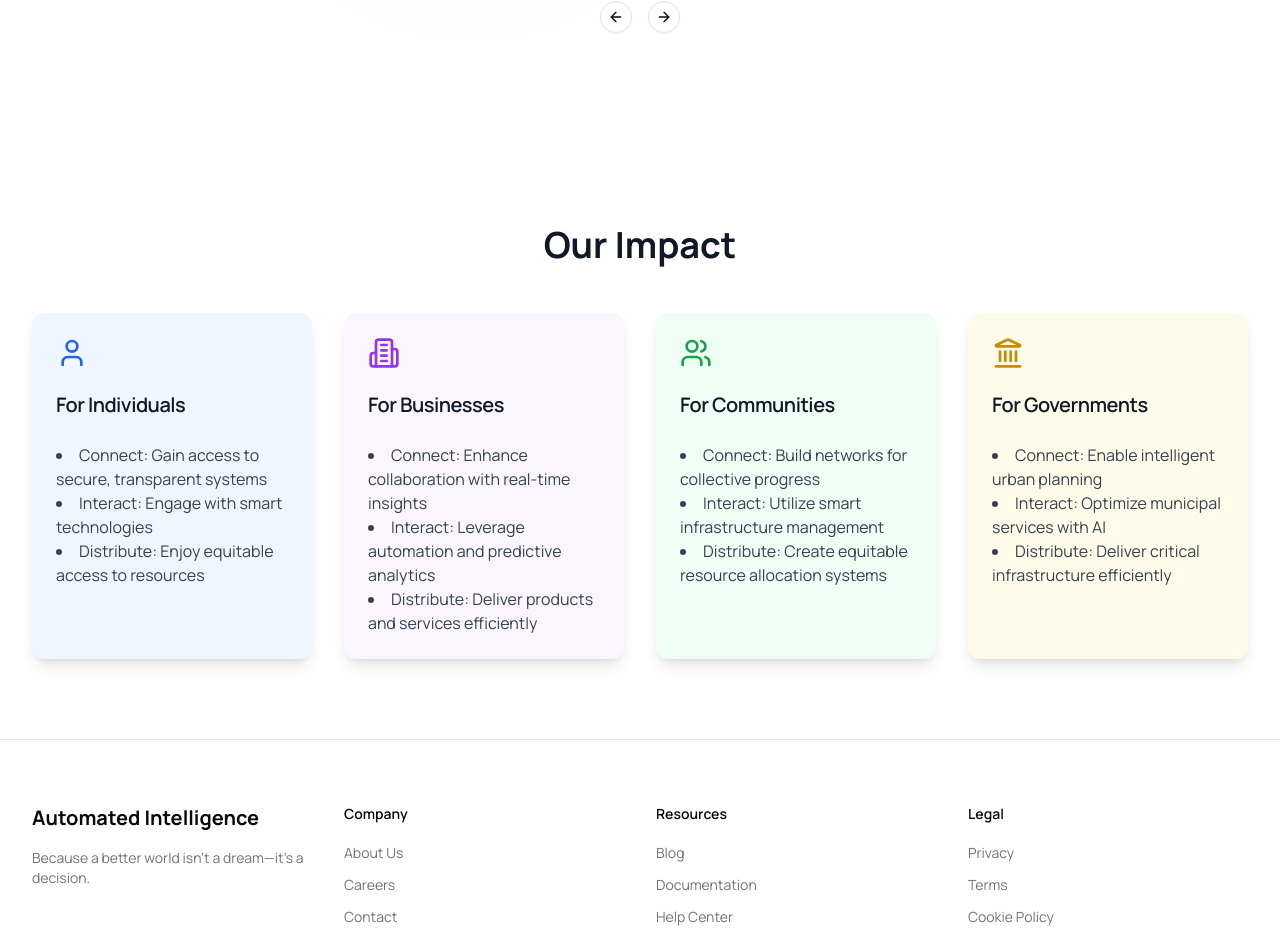
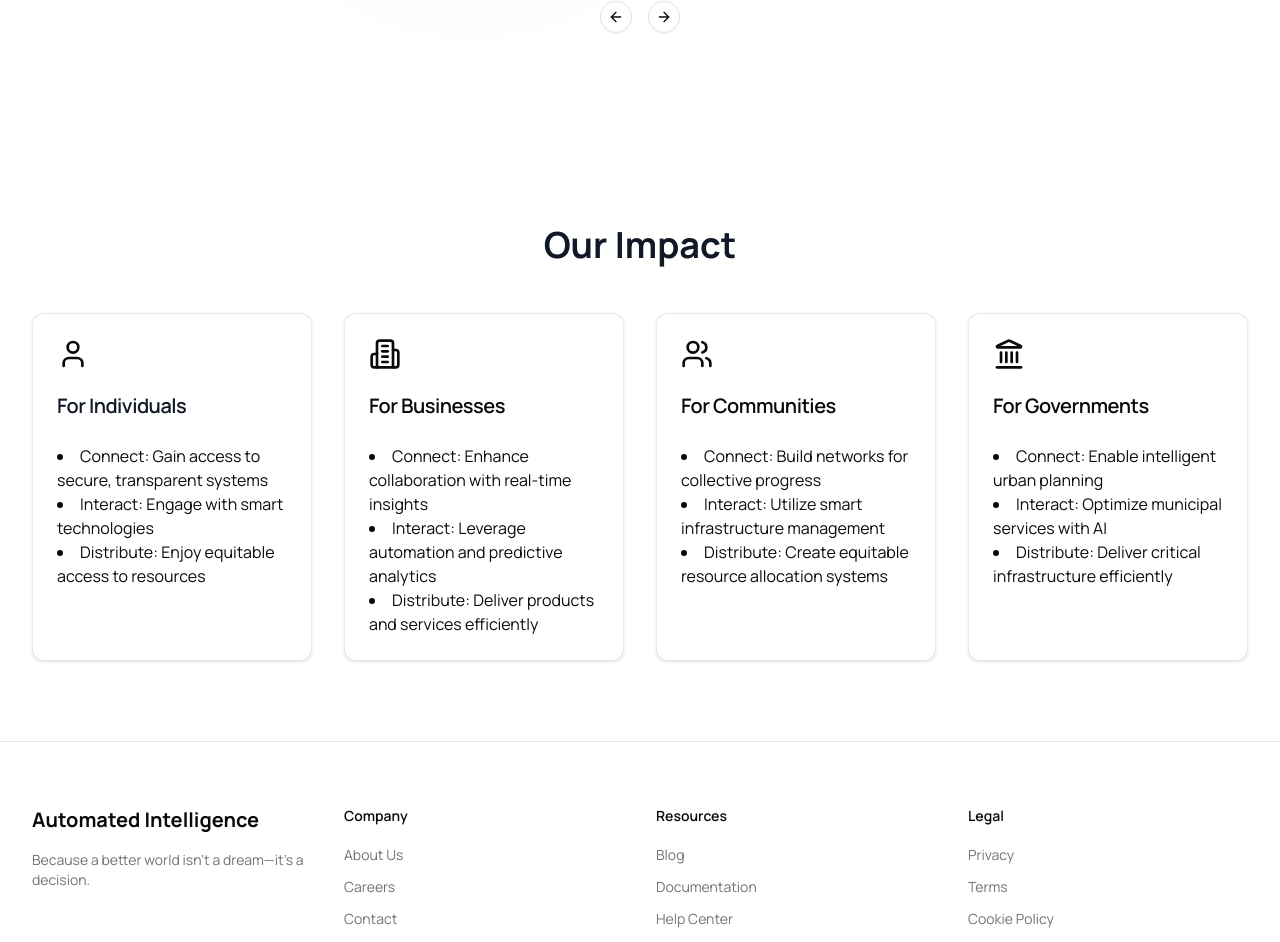
Before and after one commit to whoisrobb/automatedi, a Next.js app: page / in a window 1280 px wide. Shown: the part 2867-3809 px from the top of the page. Built offline with nearby package versions, Linux system fonts and the light colour scheme.

Commit message:
refactor: Refactor Impact section cards for improved styling and consistency

```diff
--- a/src/components/sections/impact.tsx
+++ b/src/components/sections/impact.tsx
@@ -3,56 +3,56 @@ import { User, Building2, Users, Landmark } from "lucide-react"
 
 export default function Impact() {
   return (
-    <section className="w-full py-20 bg-white">
+    <section className="w-full py-20">
       <div className="container mx-auto px-4 sm:px-6 lg:px-8">
         <h2 className="text-4xl font-bold text-center text-gray-900 mb-12">Our Impact</h2>
         <div className="grid grid-cols-1 md:grid-cols-2 lg:grid-cols-4 gap-8">
-          <Card className="bg-blue-50 border-none shadow-lg hover:shadow-xl transition-shadow duration-300">
+          <Card className="group hover:shadow-lg transition-all duration-300 bg-card/50 backdrop-blur-sm border-primary/10 overflow-hidden">
             <CardHeader>
-              <User className="w-8 h-8 text-blue-600 mb-4" />
+              <User className="w-8 h-8 mb-4" />
               <CardTitle className="text-xl font-semibold text-gray-900">For Individuals</CardTitle>
             </CardHeader>
             <CardContent>
-              <ul className="list-disc list-inside text-gray-700">
+              <ul className="list-disc list-inside">
                 <li>Connect: Gain access to secure, transparent systems</li>
                 <li>Interact: Engage with smart technologies</li>
                 <li>Distribute: Enjoy equitable access to resources</li>
               </ul>
             </CardContent>
           </Card>
-          <Card className="bg-purple-50 border-none shadow-lg hover:shadow-xl transition-shadow duration-300">
+          <Card className="group hover:shadow-lg transition-all duration-300 bg-card/50 backdrop-blur-sm border-primary/10 overflow-hidden">
             <CardHeader>
-              <Building2 className="w-8 h-8 text-purple-600 mb-4" />
-              <CardTitle className="text-xl font-semibold text-gray-900">For Businesses</CardTitle>
+              <Building2 className="w-8 h-8 mb-4" />
+              <CardTitle className="text-xl font-semibold">For Businesses</CardTitle>
             </CardHeader>
             <CardContent>
-              <ul className="list-disc list-inside text-gray-700">
+              <ul className="list-disc list-inside">
                 <li>Connect: Enhance collaboration with real-time insights</li>
                 <li>Interact: Leverage automation and predictive analytics</li>
                 <li>Distribute: Deliver products and services efficiently</li>
               </ul>
             </CardContent>
           </Card>
-          <Card className="bg-green-50 border-none shadow-lg hover:shadow-xl transition-shadow duration-300">
+          <Card className="group hover:shadow-lg transition-all duration-300 bg-card/50 backdrop-blur-sm border-primary/10 overflow-hidden">
             <CardHeader>
-              <Users className="w-8 h-8 text-green-600 mb-4" />
-              <CardTitle className="text-xl font-semibold text-gray-900">For Communities</CardTitle>
+              <Users className="w-8 h-8 mb-4" />
+              <CardTitle className="text-xl font-semibold">For Communities</CardTitle>
             </CardHeader>
             <CardContent>
-              <ul className="list-disc list-inside text-gray-700">
+              <ul className="list-disc list-inside">
                 <li>Connect: Build networks for collective progress</li>
                 <li>Interact: Utilize smart infrastructure management</li>
                 <li>Distribute: Create equitable resource allocation systems</li>
               </ul>
             </CardContent>
           </Card>
-          <Card className="bg-yellow-50 border-none shadow-lg hover:shadow-xl transition-shadow duration-300">
+          <Card className="group hover:shadow-lg transition-all duration-300 bg-card/50 backdrop-blur-sm border-primary/10 overflow-hidden">
             <CardHeader>
-              <Landmark className="w-8 h-8 text-yellow-600 mb-4" />
-              <CardTitle className="text-xl font-semibold text-gray-900">For Governments</CardTitle>
+              <Landmark className="w-8 h-8 mb-4" />
+              <CardTitle className="text-xl font-semibold">For Governments</CardTitle>
             </CardHeader>
             <CardContent>
-              <ul className="list-disc list-inside text-gray-700">
+              <ul className="list-disc list-inside">
                 <li>Connect: Enable intelligent urban planning</li>
                 <li>Interact: Optimize municipal services with AI</li>
                 <li>Distribute: Deliver critical infrastructure efficiently</li>
```
